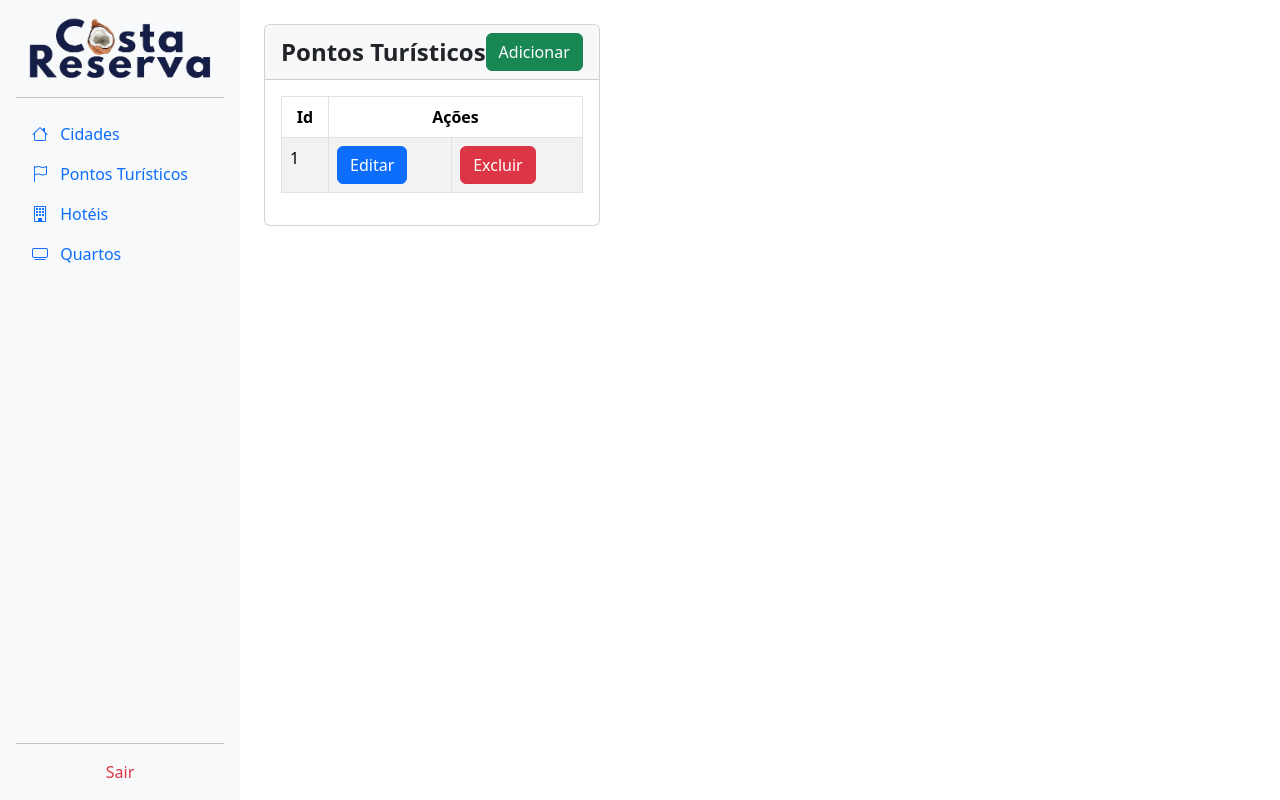
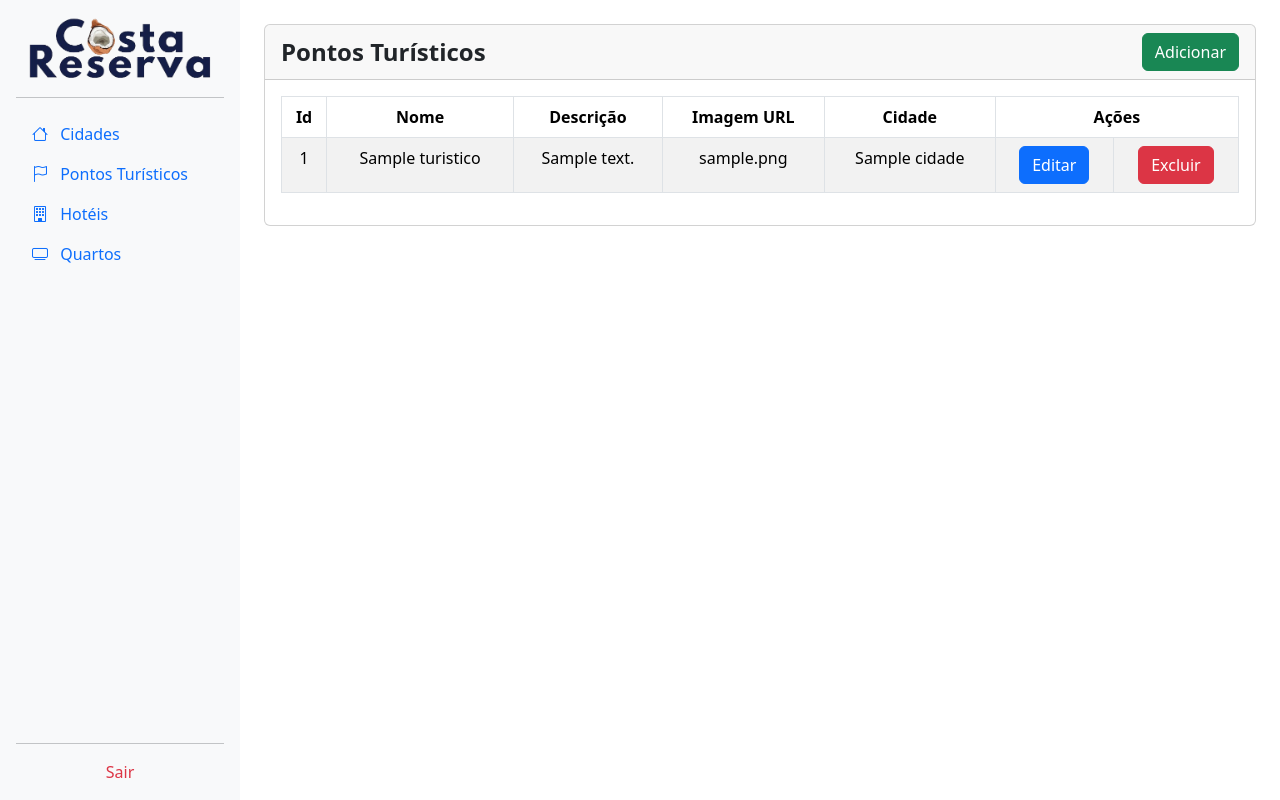
Before and after one commit to AnaRitaGreen/trabalho-desenvolvimento-web-2-ifsp, a PHP site: page /CTDDWEB2/admin/pontos-turisticos in a window 1280 px wide. Run offline with PHP 8.4, Linux system fonts and the light colour scheme; tables that the repository leaves empty or names only in its code hold one stand-in row (values such as "Sample post").

Commit message:
Gerenciamento de Pontos Turísticos finalizado

```diff
--- a/assets/css/admin_template.css
+++ b/assets/css/admin_template.css
@@ -1,3 +1,7 @@
+* {
+  box-sizing: border-box;
+}
+
 body {
   display: flex;
   flex-wrap: nowrap;
--- a/controllers/PontosTuristicosController.php
+++ b/controllers/PontosTuristicosController.php
@@ -11,7 +11,85 @@
       $ponto_turistico_class = new PontoTuristico();
       $this->dados['pontos_turisticos'] = $ponto_turistico_class->getAll();
 
+      $cidade_class = new Cidade();
+      $this->dados['cidades'] = $cidade_class->getAll();
+
       $this->loadTemplate('admin_template', 'pontos_turisticos', $this->dados);
+    }
+
+    public function adicionar_ponto_turistico() {
+      $ponto_turistico_class = new PontoTuristico();
+
+      if(isset($_POST['nome']) && !empty($_POST['nome'])) {
+        $data['nome'] = $_POST['nome'];
+      } else {
+        header("Location: ".BASE_URL.'admin/pontos-turisticos?error=1');
+        exit;
+      }
+
+      if(isset($_POST['descricao']) && !empty($_POST['descricao'])) {
+        $data['descricao'] = $_POST['descricao'];
+      } else {
+        header("Location: ".BASE_URL.'admin/pontos-turisticos?error=1');
+      }
+
+      if(isset($_POST['image_url']) && !empty($_POST['image_url'])) {
+        $data['image_url'] = $_POST['image_url'];
+      } else {
+        header("Location: ".BASE_URL.'admin/pontos-turisticos?error=1');
+      }
+
+      if(isset($_POST['id_cidade']) && !empty($_POST['id_cidade'])) {
+        $data['id_cidade'] = $_POST['id_cidade'];
+      } else {
+        header("Location: ".BASE_URL.'admin/pontos-turisticos?error=1');
+      }
+
+      $ponto_turistico_class->adicionar($data);
+
+      header("Location: ".BASE_URL.'admin/pontos-turisticos');
+      exit;
+    }
+
+    public function editar_ponto_turistico() {
+      $ponto_turistico_class = new PontoTuristico();
+
+      if(isset($_POST['id']) && !empty($_POST['id'])) {
+        $data['id'] = $_POST['id'];
+      } else {
+        header("Location: ".BASE_URL.'admin/pontos-turisticos?error=1');
+        exit;
+      }
+
+      if(isset($_POST['nome']) && !empty($_POST['nome'])) {
+        $data['nome'] = $_POST['nome'];
+      } else {
+        header("Location: ".BASE_URL.'admin/pontos-turisticos?error=1');
+        exit;
+      }
+
+      if(isset($_POST['descricao']) && !empty($_POST['descricao'])) {
+        $data['descricao'] = $_POST['descricao'];
+      } else {
+        header("Location: ".BASE_URL.'admin/pontos-turisticos?error=1');
+      }
+
+      if(isset($_POST['image_url']) && !empty($_POST['image_url'])) {
+        $data['image_url'] = $_POST['image_url'];
+      } else {
+        header("Location: ".BASE_URL.'admin/pontos-turisticos?error=1');
+      }
+
+      if(isset($_POST['id_cidade']) && !empty($_POST['id_cidade'])) {
+        $data['id_cidade'] = $_POST['id_cidade'];
+      } else {
+        header("Location: ".BASE_URL.'admin/pontos-turisticos?error=1');
+      }
+
+      $ponto_turistico_class->editar($data);
+
+      header("Location: ".BASE_URL.'admin/pontos-turisticos');
+      exit;
     }
 
     public function excluir_ponto_turistico() {
@@ -26,7 +104,7 @@
 
       $ponto_turistico_class->excluir($data['id']);
 
-      header("Location: ".BASE_URL.'admin/pontos_turisticos');
+      header("Location: ".BASE_URL.'admin/pontos-turisticos');
       exit;
     }
   }
--- a/models/PontoTuristico.php
+++ b/models/PontoTuristico.php
@@ -4,7 +4,7 @@ class PontoTuristico extends Model {
   public function getAll(){
 		$retorno = array();
 
-		$sql = 'SELECT * FROM ponto_turistico';
+		$sql = 'SELECT p.*, c.nome AS nome_cidade FROM ponto_turistico p INNER JOIN cidade c ON p.id_cidade = c.id';
 		$sql = $this->db->query($sql);
 
 		if($sql->rowCount() > 0){
@@ -17,7 +17,7 @@ class PontoTuristico extends Model {
   public function get($id){
 		$retorno = array();
 
-		$sql = 'SELECT * FROM ponto_turistico WHERE id = :id';
+		$sql = 'SELECT p.*, c.nome AS nome_cidade FROM ponto_turistico p INNER JOIN cidade c ON p.id_cidade = c.id WHERE p.id = :id';
 
 		$sql = $this->db->prepare($sql);
 		$sql->bindValue(":id", $id);
@@ -29,6 +29,38 @@ class PontoTuristico extends Model {
 
 		return $retorno;
 	}
+
+	public function adicionar($data){
+		$sql = "INSERT INTO ponto_turistico(id, nome, descricao, image_url, id_cidade) VALUES (:id, :nome, :descricao, :image_url, :id_cidade)";
+
+		$sql = $this->db->prepare($sql);
+		$sql->bindValue('id', null);
+		$sql->bindValue('nome', $data['nome']);
+		$sql->bindValue('descricao', $data['descricao']);
+		$sql->bindValue('image_url', $data['image_url']);
+		$sql->bindValue('id_cidade', $data['id_cidade']);
+		$sql->execute();
+	}
+
+	public function editar($data){
+		$sql = "UPDATE ponto_turistico SET nome = :nome, descricao = :descricao, image_url = :image_url, id_cidade = :id_cidade WHERE id = :id";
+
+		$sql = $this->db->prepare($sql);
+		$sql->bindValue('id', $data['id']);
+		$sql->bindValue('nome', $data['nome']);
+		$sql->bindValue('descricao', $data['descricao']);
+		$sql->bindValue('image_url', $data['image_url']);
+		$sql->bindValue('id_cidade', $data['id_cidade']);
+		$sql->execute();
+	}
+
+	public function excluir($id){
+    $sql = "DELETE FROM ponto_turistico WHERE id = :id";
+
+    $sql = $this->db->prepare($sql);
+    $sql->bindValue('id', $id);
+    $sql->execute();
+  }
 }
 
 ?>
--- a/template/admin_template.php
+++ b/template/admin_template.php
@@ -58,7 +58,7 @@
       Sair
     </a>
   </aside>
-  <main>
+  <main class="w-100">
     <?php $this->loadView($viewName, $viewData); ?>
   </main>
 
--- a/views/cidades.php
+++ b/views/cidades.php
@@ -31,7 +31,7 @@
           <th colspan="2">Ações</th>
         </tr>
       </thead>
-      <tbody>
+      <tbody class="text-center">
         <?php foreach($cidades as $item): ?>
           <tr>
             <td><?php echo $item['id']; ?></td>
--- a/views/hoteis.php
+++ b/views/hoteis.php
@@ -27,7 +27,7 @@
           <th colspan="2">Ações</th>
         </tr>
       </thead>
-      <tbody>
+      <tbody class="text-center">
         <?php foreach($hoteis as $item): ?>
           <tr>
             <td><?php echo $item['id']; ?></td>
--- a/views/pontos_turisticos.php
+++ b/views/pontos_turisticos.php
@@ -24,18 +24,32 @@
       <thead>
         <tr class="text-center">
           <th>Id</th>
+          <th>Nome</th>
+          <th>Descrição</th>
+          <th>Imagem URL</th>
+          <th>Cidade</th>
           <th colspan="2">Ações</th>
         </tr>
       </thead>
-      <tbody>
+      <tbody class="text-center">
         <?php foreach($pontos_turisticos as $item): ?>
           <tr>
             <td><?php echo $item['id']; ?></td>
+            <td><?php echo $item['nome']; ?></td>
+            <td><?php echo $item['descricao']; ?></td>
+            <td><?php echo $item['image_url']; ?></td>
+            <td><?php echo $item['nome_cidade']; ?></td>
             <td>
               <button
                 class="btn btn-primary"
                 data-bs-toggle="modal"
                 data-bs-target="#modal-editar"
+                data-id="<?php echo $item['id']; ?>"
+                data-nome="<?php echo $item['nome']; ?>"
+                data-descricao="<?php echo $item['descricao']; ?>"
+                data-image_url="<?php echo $item['image_url']; ?>"
+                data-id_cidade="<?php echo $item['id_cidade']; ?>"
+                data-nome_cidade="<?php echo $item['nome_cidade']; ?>"
               >
                 Editar
               </button>
@@ -46,6 +60,7 @@
                 data-bs-toggle="modal"
                 data-bs-target="#modal-excluir"
                 data-id="<?php echo $item['id']; ?>"
+                data-nome="<?php echo $item['nome']; ?>"
               >
                 Excluir
               </button>
@@ -66,7 +81,27 @@
       </div>
       <div class="modal-body">
         <form id="form-adicionar" method="POST" action="<?php echo BASE_URL; ?>admin/pontos-turisticos/adicionar">
-
+          <div class="mb-3">
+            <label for="nome-adicionar" class="form-label">Nome</label>
+            <input type="text" class="form-control" id="nome-adicionar" name="nome">
+          </div>
+          <div class="mb-3">
+            <label for="descricao-adicionar" class="form-label">Descrição</label>
+            <textarea class="form-control" id="descricao-adicionar" name="descricao"></textarea>
+          </div>
+          <div class="mb-3">
+            <label for="image_url-adicionar" class="form-label">Imagem URL</label>
+            <input type="text" class="form-control" id="image_url-adicionar" name="image_url">
+          </div>
+          <div class="mb-3">
+            <label for="id_cidade-adicionar" class="form-label">Cidade</label>
+            <select class="form-select" id="id_cidade-adicionar" name="id_cidade">
+              <option value="">Selecione uma cidade</option>
+              <?php foreach($cidades as $cidade): ?>
+                <option value="<?php echo $cidade['id']; ?>"><?php echo $cidade['nome']; ?></option>
+              <?php endforeach; ?>
+            </select>
+          </div>
         </form>
       </div>
       <div class="modal-footer">
@@ -87,7 +122,27 @@
       <div class="modal-body">
         <form id="form-editar" method="POST" action="<?php echo BASE_URL; ?>admin/pontos-turisticos/editar">
           <input type="hidden" id="id-editar" name="id" />
-
+          <div class="mb-3">
+            <label for="nome-editar" class="form-label">Nome</label>
+            <input type="text" class="form-control" id="nome-editar" name="nome">
+          </div>
+          <div class="mb-3">
+            <label for="descricao-editar" class="form-label">Descrição</label>
+            <textarea class="form-control" id="descricao-editar" name="descricao"></textarea>
+          </div>
+          <div class="mb-3">
+            <label for="image_url-editar" class="form-label">Imagem URL</label>
+            <input type="text" class="form-control" id="image_url-editar" name="image_url">
+          </div>
+          <div class="mb-3">
+            <label for="id_cidade-editar" class="form-label">Cidade</label>
+            <select class="form-select" id="id_cidade-editar" name="id_cidade">
+              <option value="">Selecione uma cidade</option>
+              <?php foreach($cidades as $cidade): ?>
+                <option value="<?php echo $cidade['id']; ?>"><?php echo $cidade['nome']; ?></option>
+              <?php endforeach; ?>
+            </select>
+          </div>
         </form>
       </div>
       <div class="modal-footer">
@@ -108,6 +163,7 @@
       <div class="modal-body">
         <form id="form-excluir" method="POST" action="<?php echo BASE_URL; ?>admin/pontos-turisticos/excluir">
           <input type="hidden" id="id-excluir" name="id" />
+          <p>Você tem certeza que deseja excluir o ponto turístico <strong id="nome-excluir"></strong>?</p>
         </form>
       </div>
       <div class="modal-footer">
@@ -123,9 +179,17 @@
   document.querySelectorAll('button[data-bs-target="#modal-editar"]').forEach(button => {
     button.addEventListener('click', function () {
       const id = this.getAttribute('data-id');
+      const nome = this.getAttribute('data-nome');
+      const descricao = this.getAttribute('data-descricao');
+      const image_url = this.getAttribute('data-image_url');
+      const id_cidade = this.getAttribute('data-id_cidade');
 
       // Preenche os campos do modal de editar
       document.getElementById('id-editar').value = id;
+      document.getElementById('nome-editar').value = nome;
+      document.getElementById('descricao-editar').value = descricao;
+      document.getElementById('image_url-editar').value = image_url;
+      document.getElementById('id_cidade-editar').value = id_cidade;
     });
   });
 
@@ -133,9 +197,11 @@
   document.querySelectorAll('button[data-bs-target="#modal-excluir"]').forEach(button => {
     button.addEventListener('click', function () {
       const id = this.getAttribute('data-id');
+      const nome = this.getAttribute('data-nome');
 
       // Preenche os campos do modal de excluir
       document.getElementById('id-excluir').value = id;
+      document.getElementById('nome-excluir').textContent = nome;
     });
   });
 </script>
--- a/views/quartos.php
+++ b/views/quartos.php
@@ -27,7 +27,7 @@
           <th colspan="2">Ações</th>
         </tr>
       </thead>
-      <tbody>
+      <tbody class="text-center">
         <?php foreach($cidades as $item): ?>
           <tr>
             <td><?php echo $item['id']; ?></td>
```
